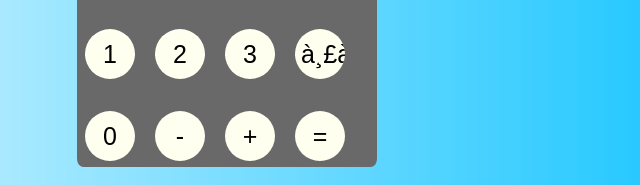
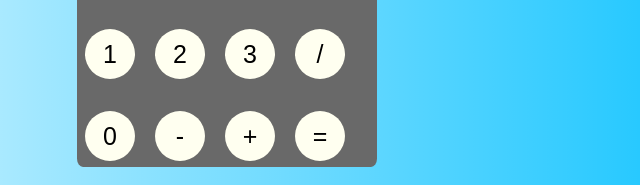
Before and after one commit to HosenAgbaria/calculator, a plain HTML site: page index.html in a window 1280 px wide. Shown: the part 453-638 px from the top of the page, 435-1075 px from the left. Drawn offline with Linux system fonts and the light colour scheme.

Commit message:
Update index.html

```diff
--- a/index.html
+++ b/index.html
@@ -36,7 +36,7 @@
 <input class ="button" type="button"value ="1" onClick="insert(1)"></button>
 <input class ="button" type="button"value ="2" onClick="insert(2)"></button>
 <input class ="button" type="button"value ="3" onClick="insert(3)"></button>
-<input class ="button" type="button" value ="รท"  onClick="insert('/')"></button>
+<input class ="button" type="button" value ="/"  onClick="insert('/')"></button>
 
 <p></p>
 
```
